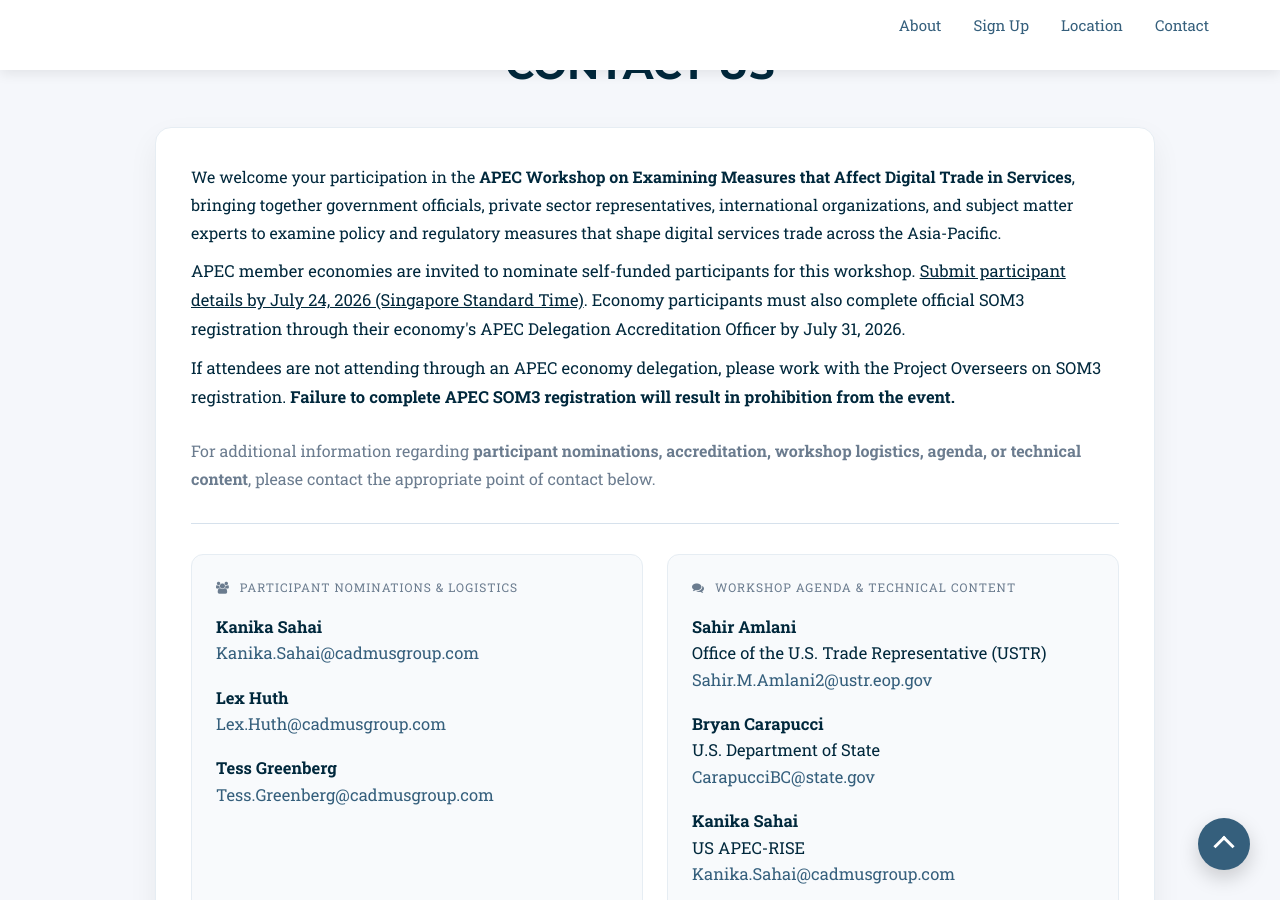
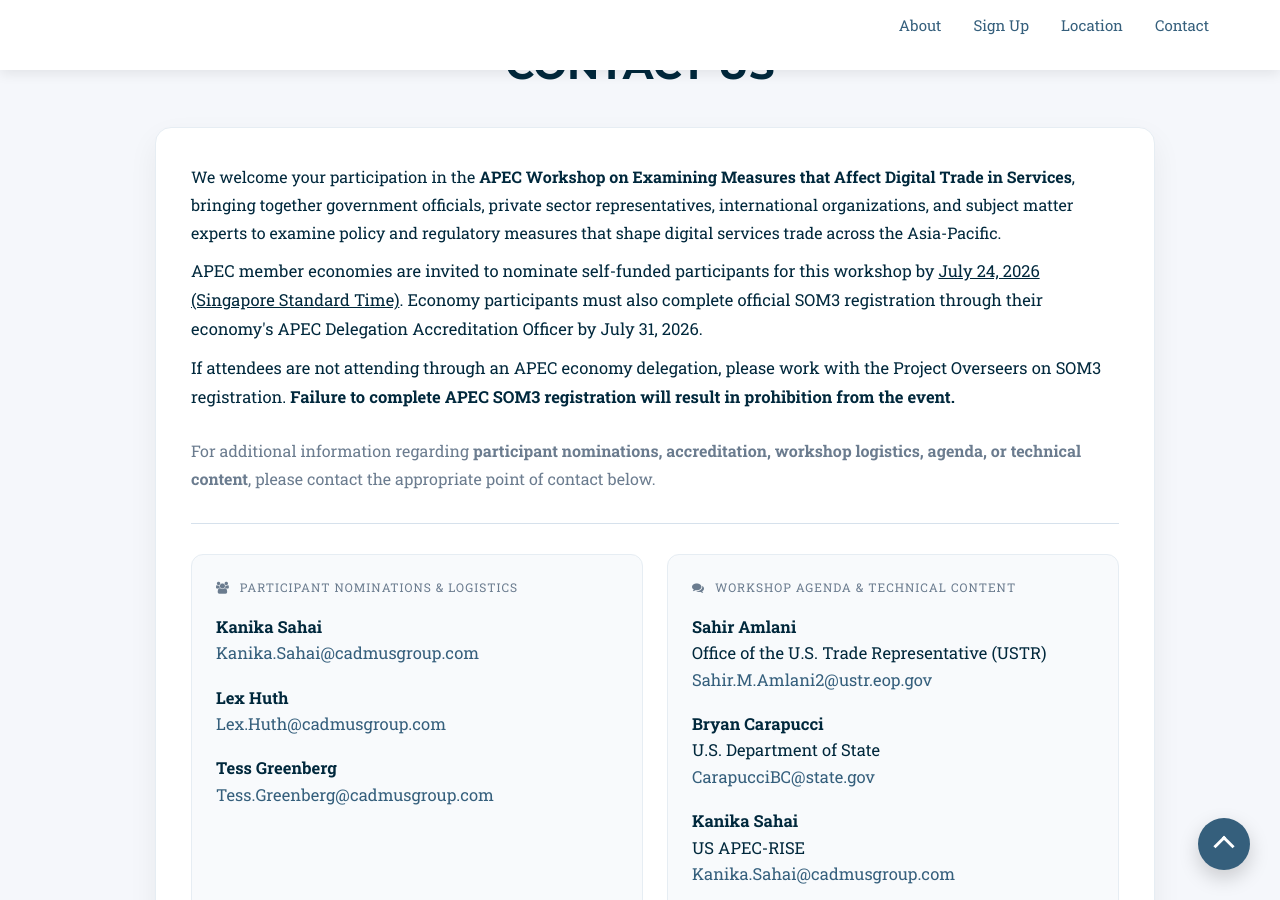
Before and after one commit to usapecrise/digital-services-in-trade-workshop, a Jekyll site: the page built from index.html, in a window 1280 px wide and 900 px high, scrolled down 3329 px. Built offline with Jekyll 4.4.1, drawn with Linux system fonts in a browser that asks for light colours; nearby versions of some CDN libraries; some web fonts are replaced; library files that are not in the unit come from our copies.

Commit message:
Update contact.html

```diff
--- a/_includes/2016_data/contact.html
+++ b/_includes/2016_data/contact.html
@@ -25,7 +25,7 @@
           </p>
 
           <p style="margin-top:10px;">
-            APEC member economies are invited to nominate self-funded participants for this workshop. <u>Submit participant details by July 24, 2026 (Singapore Standard Time)</u>. Economy participants must also complete official SOM3 registration through their economy's APEC Delegation Accreditation Officer by July 31, 2026. </p>
+            APEC member economies are invited to nominate self-funded participants for this workshop by <u>July 24, 2026 (Singapore Standard Time)</u>. Economy participants must also complete official SOM3 registration through their economy's APEC Delegation Accreditation Officer by July 31, 2026. </p>
           </p>
           <p>If attendees are not attending through an APEC economy delegation, please work with the Project Overseers on SOM3 registration. <strong>Failure to complete APEC SOM3 registration will result in prohibition from the event.</strong>
           </p>
```
